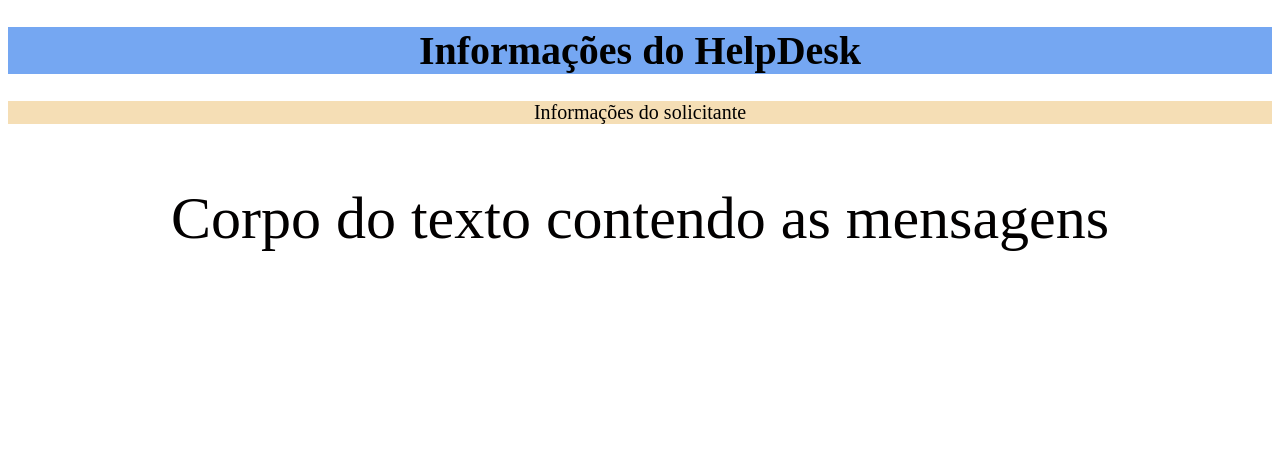
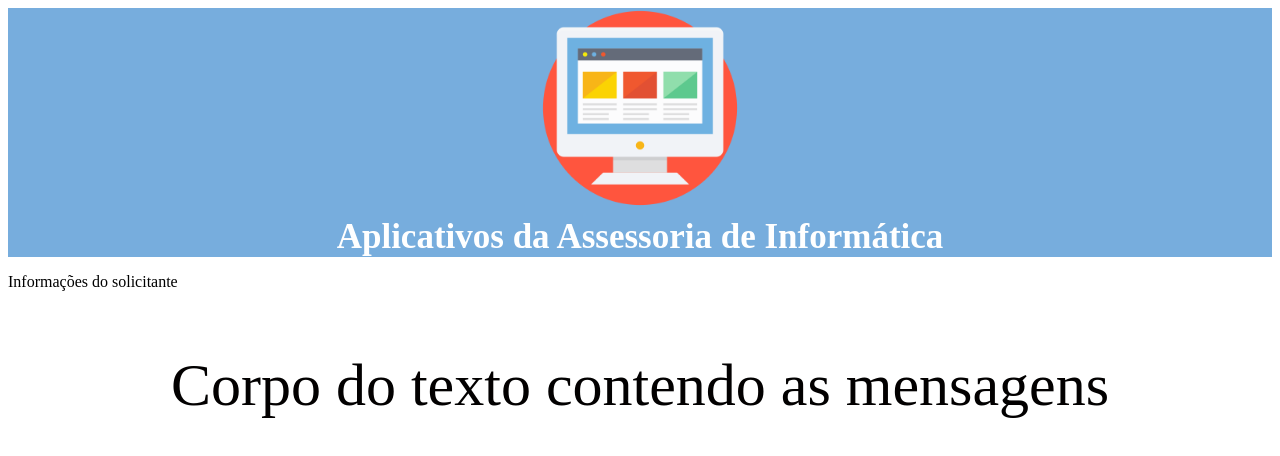
Before and after one commit to marcus-silveira/HTML_CSS, a plain HTML site: page home.html in a window 1280 px wide. Drawn offline with Linux system fonts and the light colour scheme.

Commit message:
Iniciado home da pagina inicial

```diff
--- a/index.html
+++ b/home.html
@@ -1,19 +1,26 @@
 <!DOCTYPE html>
-<html lang="pt-BR   ">
+<html lang="pt-BR">
 
 <head>
     <meta charset="UTF-8">
     <meta http-equiv="X-UA-Compatible" content="IE=edge">
     <meta name="viewport" content="width=device-width, initial-scale=1.0">
     <title>HelpDesk</title>
-    <link rel="stylesheet" type="text/css" href="style.css"
+    <link rel="stylesheet" type="text/css" href="style.css">
 </head>
 
 <body>
-    <h1 id="heading" class="HelpDesk">
-        Informações do HelpDesk
-    </h1>
-    <div>
+    <div id="header">
+        <h1>
+            <img id="imagem_titulo" src="tela_inicial.png" alt="Icone de tela inicial"
+             width="200" height="200"
+            >
+            <br>
+            Aplicativos da Assessoria de Informática
+        </h1>
+    </div>
+
+    <div id="apps">
         <p id="Informações" class="HelpDesk">
             Informações do solicitante
         </p>
--- a/style.css
+++ b/style.css
@@ -1,15 +1,10 @@
 h1 {
-    background: rgba(38, 117, 235, 0.637);
-    color: rgb(0, 0, 0);
+    background: #77addd;
+    color: #fff;
     text-align: center;
-    font-size: 40px;
-}
-
-p {
-    background: rgba(231, 178, 80, 0.425);
-    color: rgb(0, 0, 0);
-    text-align: center;
-    font-size: 20px;
+    margin: 0;
+    font-size: 35px;
+    font-family: 'Times New Roman', Times, serif
 }
 
 #mensagem {
```
Also changed, not shown: tela_inicial.png (added).
